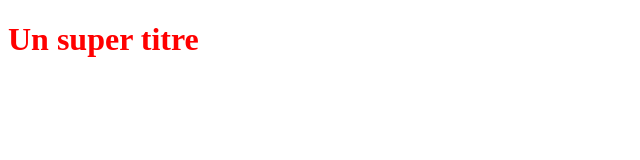
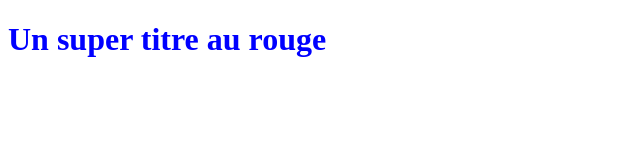
Before and after one commit to Gildas67/projet_afytech_11052021, a plain HTML site: page index.html in a window 1280 px wide. Shown: the whole page, without its empty margins (0-640 px from the left). Drawn offline with Linux system fonts and the light colour scheme.

Commit message:
Texte au bleu

```diff
--- a/index.html
+++ b/index.html
@@ -1,10 +1,13 @@
 <!DOCTYPE html>
 <html>
+
 <head>
     <title></title>
     <link rel="stylesheet" type="text/css" href="styles.css">
 </head>
+
 <body>
-    <h1>Un super titre</h1>
+    <h1>Un super titre au rouge</h1>
 </body>
+
 </html>
--- a/styles.css
+++ b/styles.css
@@ -1,3 +1,3 @@
 h1 {
-    color: red;
+    color: blue;
 }
```
